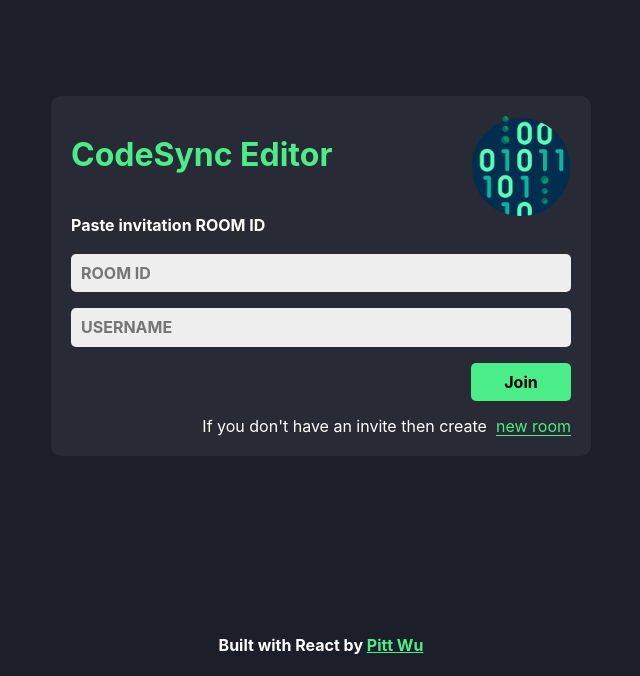
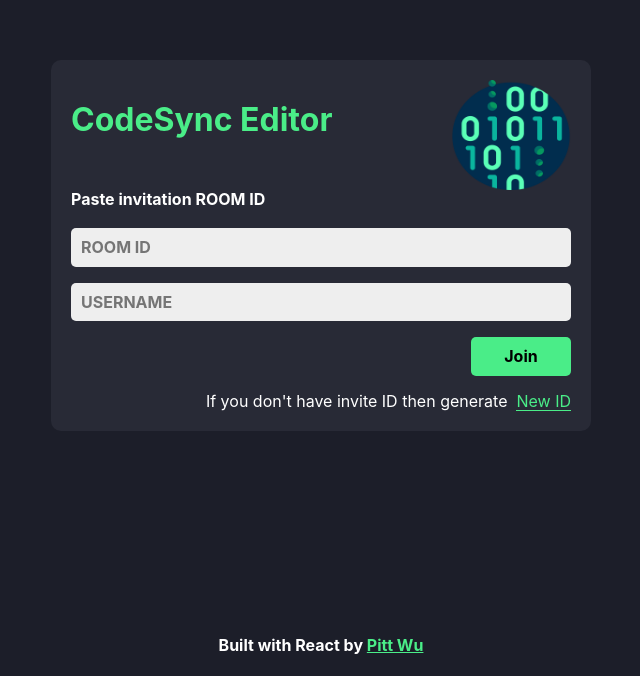
Before and after one commit to wuzhe0912/realtime-editor-react, a React (Create React App) app: page / in a window 1280 px wide. Shown: the part 124-800 px from the top of the page, without its empty margins (319-959 px from the left). Built offline with nearby package versions, Linux system fonts and the light colour scheme.

Commit message:
feat: add edit page

```diff
--- a/package.json
+++ b/package.json
@@ -8,6 +8,7 @@
     "@testing-library/user-event": "^13.5.0",
     "normalize.css": "^8.0.1",
     "react": "^18.1.0",
+    "react-avatar": "^5.0.1",
     "react-dom": "^18.1.0",
     "react-hot-toast": "^2.3.0",
     "react-router-dom": "^6.3.0",
--- a/src/App.css
+++ b/src/App.css
@@ -1,4 +1,9 @@
 /* share component */
+.logo-image {
+  width: 120px;
+  height: 110px;
+}
+
 .btn {
   border: none;
   padding: 10px;
@@ -22,9 +27,8 @@
 }
 
 /* footer */
-footer {
-  position: fixed;
-  bottom: 0;
+.footer-container {
+  text-align: center;
 }
 
 footer a {
--- a/src/App.jsx
+++ b/src/App.jsx
@@ -1,18 +1,29 @@
 import { BrowserRouter, Routes, Route } from 'react-router-dom';
+import { Toaster } from 'react-hot-toast';
 import Home from 'pages/Home/Home';
 import Editor from 'pages/Editor/Editor';
 import './App.css';
 
 function App() {
   return (
-    <div className='App'>
+    <main className='App'>
+      <Toaster
+        position='top-center'
+        toastOptions={{
+          success: {
+            theme: {
+              primary: '#00bcd4',
+            },
+          },
+        }}
+      ></Toaster>
       <BrowserRouter>
         <Routes>
           <Route path='/' element={<Home />}></Route>
           <Route path='/editor/:roomId' element={<Editor />}></Route>
         </Routes>
       </BrowserRouter>
-    </div>
+    </main>
   );
 }
 
--- a/src/pages/Editor/Editor.jsx
+++ b/src/pages/Editor/Editor.jsx
@@ -1,5 +1,29 @@
+// import {useState} from 'react';
+
+import styles from './Editor.module.css';
+import CodeSyncLogo from 'assets/code-sync.png';
+
 function Editor() {
-  return <div>Editor Page</div>;
+  // const [clients, setClients] = useState([]);
+
+  return (
+    <div className={styles.editorWrapper}>
+      <aside className={styles.asideContainer}>
+        <div className={styles.asideInner}>
+          <div className={styles.asideTitle}>
+            <img
+              src={CodeSyncLogo}
+              className='logo-image'
+              alt='edit-page-logo'
+            />
+          </div>
+          <h3>Online</h3>
+          <ul className={styles.onlineList}></ul>
+        </div>
+      </aside>
+      <section></section>
+    </div>
+  );
 }
 
 export default Editor;
--- /dev/null
+++ b/src/pages/Editor/Editor.module.css
@@ -0,0 +1,4 @@
+.editorWrapper {
+  display: grid;
+  grid-template-columns: 240px 1fr;
+}
--- a/src/pages/Home/Home.jsx
+++ b/src/pages/Home/Home.jsx
@@ -1,30 +1,54 @@
 import { useState } from 'react';
 import HomeFooter from './HomeFooter';
 import { v4 as uuidv4 } from 'uuid';
-// import toast from 'react-hot-toast';
+import toast from 'react-hot-toast';
+import { useNavigate } from 'react-router-dom';
+// styles
+import styles from './Home.module.css';
 import CodeSyncLogo from 'assets/code-sync.png';
-import styles from './Home.module.css';
 
 function Home() {
   const [roomId, setRoomId] = useState('');
+  const [userName, setUserName] = useState('');
+  const navigate = useNavigate();
 
-  const createNewRoom = (e) => {
+  const generateNewID = () => {
     const id = uuidv4();
-    console.log(id);
     setRoomId(id);
-    // toast.success('New Room created!');
+    toast.success('New ID Generated!');
+  };
+
+  const joinRoom = () => {
+    if (roomId && userName) {
+      // redirect to editor page
+      navigate(`/editor/${roomId}`, {
+        state: {
+          userName,
+        },
+      });
+      initialData();
+    } else {
+      toast.error('Please enter room ID and user name!');
+    }
+  };
+
+  const handleInputEnter = (e) => {
+    if (e.key === 'Enter') {
+      joinRoom();
+    }
+  };
+
+  const initialData = () => {
+    setRoomId('');
+    setUserName('');
   };
 
   return (
-    <main className={styles.homeWrapper}>
+    <article className={styles.homeWrapper}>
       <section className={styles.formWrapper}>
         <div className={styles.formTitle}>
           <h1>CodeSync Editor</h1>
-          <img
-            src={CodeSyncLogo}
-            className={styles.homeLogo}
-            alt='code-sync-logo'
-          />
+          <img src={CodeSyncLogo} className='logo-image' alt='code-sync-logo' />
         </div>
         <h4 className={styles.inviteRoomId}>Paste invitation ROOM ID</h4>
         <div className={styles.inputContainer}>
@@ -32,23 +56,30 @@ function Home() {
             type='text'
             className={styles.inputBox}
             placeholder='ROOM ID'
+            value={roomId}
+            onChange={(e) => setRoomId(e.target.value)}
           />
           <input
             type='text'
             className={styles.inputBox}
             placeholder='USERNAME'
+            value={userName}
+            onChange={(e) => setUserName(e.target.value)}
+            onKeyUp={handleInputEnter}
           />
-          <button className='btn btn-join'>Join</button>
+          <button className='btn btn-join' onClick={joinRoom}>
+            Join
+          </button>
           <div className={styles.createInfo}>
-            If you don't have an invite then create &nbsp;
-            <span onClick={createNewRoom} className={styles.createNewRoom}>
-              new room
+            If you don't have invite ID then generate &nbsp;
+            <span onClick={generateNewID} className={styles.createNewRoom}>
+              New ID
             </span>
           </div>
         </div>
       </section>
       <HomeFooter />
-    </main>
+    </article>
   );
 }
 
--- a/src/pages/Home/Home.module.css
+++ b/src/pages/Home/Home.module.css
@@ -2,6 +2,8 @@
   display: flex;
   align-items: center;
   justify-content: center;
+  display: grid;
+  grid-template-rows: 1fr auto;
   color: #fff;
   height: 100vh;
 }
@@ -11,18 +13,12 @@
   padding: 20px;
   border-radius: 10px;
   width: 500px;
-  max-width: 90%;
 }
 
 .formTitle {
   display: flex;
   justify-content: space-between;
   color: #4aed88;
-}
-
-.homeLogo {
-  width: 100px;
-  height: 100px;
 }
 
 .inviteRoomId {
--- a/src/pages/Home/HomeFooter.jsx
+++ b/src/pages/Home/HomeFooter.jsx
@@ -1,6 +1,6 @@
 function HomeFooter() {
   return (
-    <footer>
+    <footer className='footer-container'>
       <h4>
         Built with React by&nbsp;
         <a
```
Also changed, not shown: src/components/Client/Client.jsx (added, +7 -0 lines), src/components/Client/Client.module.css (added), 2 other files (tests, documents, lock files or other folders).
